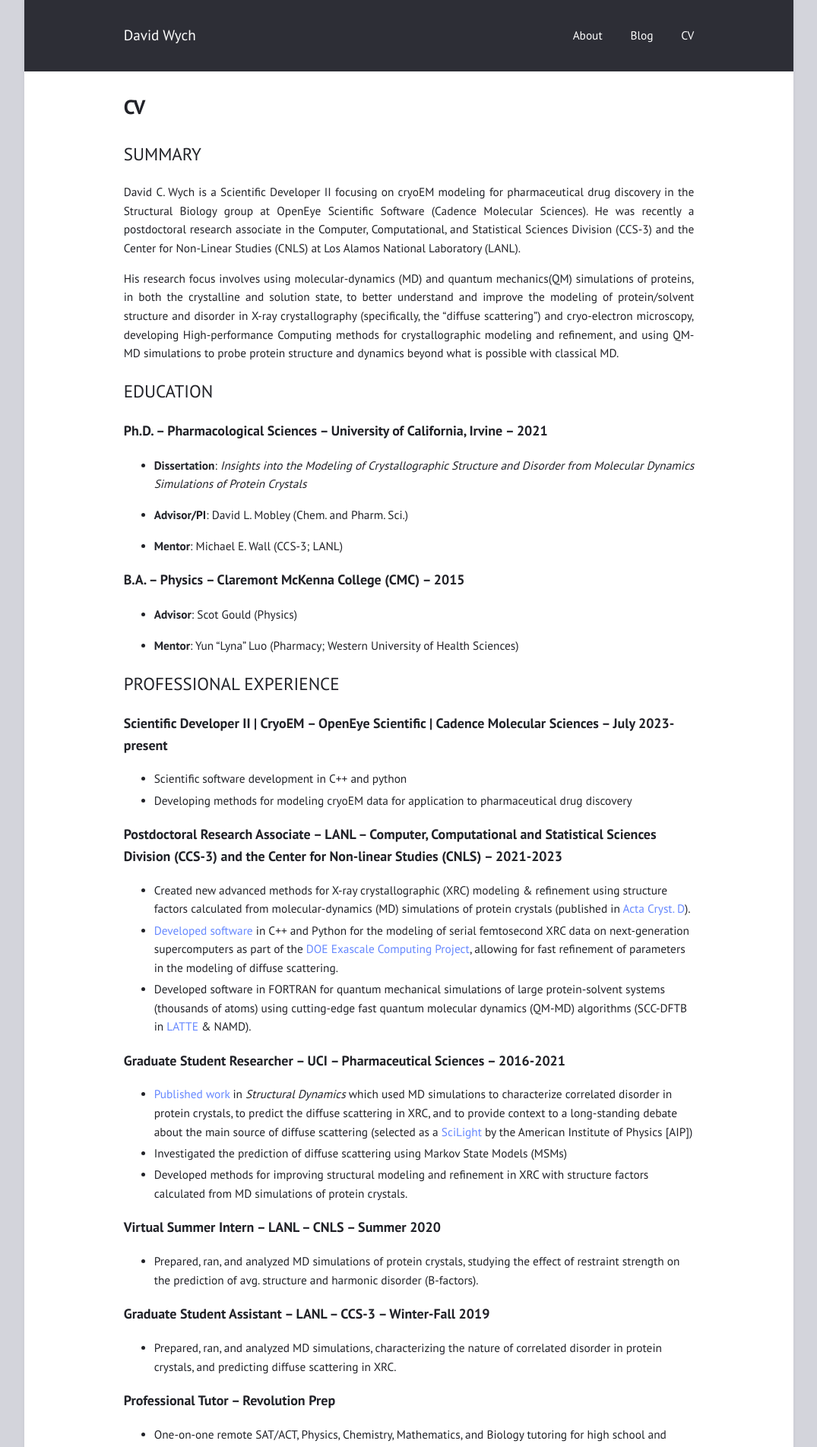
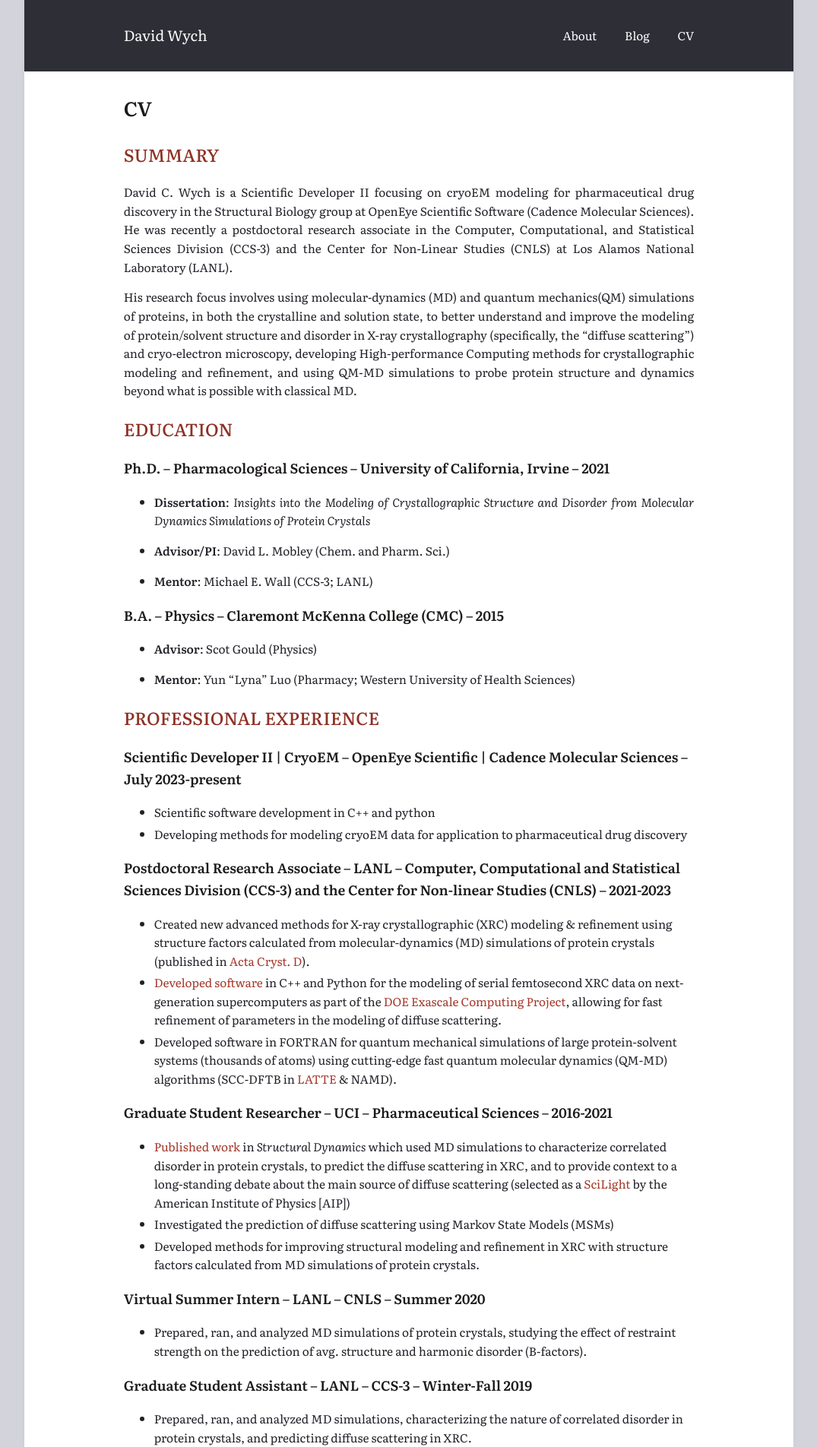
Before and after one commit to davidwych/davidwych.github.io, a Jekyll site: the page built from CV.md, in a window 1280 px wide. Shown: the top 1904 px of the page at 76% size, without its empty margins (102-1177 px from the left). Built offline with Jekyll 4.4.1, drawn with Linux system fonts in a browser that asks for light colours.

Commit message:
Switch to the Rust palette and self-hosted Literata
Body and headings are now set in Literata, served from assets/fonts
(latin and latin-ext subsets, variable weight 400-700) rather than
Google Fonts. Link and heading colors move to CSS custom properties
that flip with prefers-color-scheme: deep red on white, warm coral
and off-white on the dark background.

Co-Authored-By: Claude Opus 5.5 <noreply@anthropic.com>

```diff
--- a/_sass/basic.sass
+++ b/_sass/basic.sass
@@ -1,3 +1,18 @@
+// Colors that change between light and dark mode live in custom properties,
+// so every rule (links, headings, footnote buttons) picks up the right one.
+\:root
+  --link: #{$link-color}
+  --on-link: #{$light}
+  --heading: #{$heading-color-light}
+  --subheading: #{$subheading-color-light}
+
+@media (prefers-color-scheme: dark)
+  \:root
+    --link: #{$link-color-dark}
+    --on-link: #{$dark}
+    --heading: #{$heading-color}
+    --subheading: #{$subheading-color}
+
 body
   background: $light
   color: $dark
@@ -16,8 +31,11 @@ body
     background: $dark
     color: $semi-light
 
-h1, h2, h3, h4, h5, h6
-  color: $dark
+h1, h3, h4, h5, h6
+  color: var(--heading)
+
+h2
+  color: var(--subheading)
 
 h1
   justify-content: center
@@ -29,15 +47,6 @@ h2
 h3, h4, h5, h6
   font-weight: $heading-weight
 
-// The pastel heading colors are meant for the dark background
-@media (prefers-color-scheme: dark)
-  h1
-    color: $heading-color
-  h2
-    color: $subheading-color
-  h3, h4, h5, h6
-    color: $light
-
 b, strong, th
   font-weight: $font-weight + 200
 
@@ -45,7 +54,7 @@ p
   text-align: justify
 
 a
-  color: $link-color
+  color: var(--link)
   text-decoration: inherit
   &:hover
     text-decoration: underline
--- a/_sass/classes.sass
+++ b/_sass/classes.sass
@@ -6,13 +6,13 @@
 
 .more a
   border-radius: 2px
-  border: 1.5px solid $link-color
+  border: 1.5px solid var(--link)
   padding: .4em .8em
   transition: .2s background, .2s color
 
 .more a:hover
-  color: #fff
-  background: $link-color
+  color: var(--on-link)
+  background: var(--link)
   text-decoration: inherit
 
 .archive
--- a/_sass/font.sass
+++ b/_sass/font.sass
@@ -9,3 +9,41 @@
   src: local('PT Sans Bold'), local('PTSans-Bold'), url('../fonts/PTSans-Bold.woff') format('woff')
   font-weight: bold
   font-style: normal
+
+// Literata (SIL Open Font License, see assets/fonts/Literata-OFL.txt).
+// Variable fonts: each file covers every weight from 400 to 700. Browsers only
+// download a subset when the page uses characters in its unicode-range.
+$latin-range: U+0000-00FF, U+0131, U+0152-0153, U+02BB-02BC, U+02C6, U+02DA, U+02DC, U+0304, U+0308, U+0329, U+2000-206F, U+20AC, U+2122, U+2191, U+2193, U+2212, U+2215, U+FEFF, U+FFFD
+$latin-ext-range: U+0100-02BA, U+02BD-02C5, U+02C7-02CC, U+02CE-02D7, U+02DD-02FF, U+0304, U+0308, U+0329, U+1D00-1DBF, U+1E00-1E9F, U+1EF2-1EFF, U+2020, U+20A0-20AB, U+20AD-20C4, U+2113, U+2C60-2C7F, U+A720-A7FF
+
+@font-face
+  font-family: 'Literata'
+  src: url('../fonts/Literata-latin.woff2') format('woff2')
+  font-weight: 400 700
+  font-style: normal
+  font-display: swap
+  unicode-range: $latin-range
+
+@font-face
+  font-family: 'Literata'
+  src: url('../fonts/Literata-latin-ext.woff2') format('woff2')
+  font-weight: 400 700
+  font-style: normal
+  font-display: swap
+  unicode-range: $latin-ext-range
+
+@font-face
+  font-family: 'Literata'
+  src: url('../fonts/Literata-Italic-latin.woff2') format('woff2')
+  font-weight: 400 700
+  font-style: italic
+  font-display: swap
+  unicode-range: $latin-range
+
+@font-face
+  font-family: 'Literata'
+  src: url('../fonts/Literata-Italic-latin-ext.woff2') format('woff2')
+  font-weight: 400 700
+  font-style: italic
+  font-display: swap
+  unicode-range: $latin-ext-range
--- a/_sass/index.sass
+++ b/_sass/index.sass
@@ -1,13 +1,17 @@
 $font-size: calc(0.8rem + 0.2vw) !default
 $font-weight: 400 !default
-$font-family: "PT Sans", -apple-system, "Helvetica Neue", "Segoe UI", "Roboto", sans-serif !default
+$font-family: "Literata", Georgia, "Times New Roman", serif !default
 $heading-weight: 600 !default
 $subheading-weight: 500 !default
 $line-height: 1.6 !default
-$link-color: #68f !default
+// "Rust" palette: deep red on white, warm coral on the dark background
+$link-color: #a4372a !default
+$link-color-dark: #f08f7c !default
 $dark: #212228 !default
-$heading-color: #ffe1e8 !default
-$subheading-color: #d9ead3 !default
+$heading-color: #f1ece4 !default
+$subheading-color: #e8a596 !default
+$heading-color-light: #1d1b1a !default
+$subheading-color-light: #8f3125 !default
 $semi-light: #eeeeee !default
 $light: #ffffff !default
 
```
Also changed, not shown: assets/fonts/Literata-OFL.txt (added, +93 -0 lines), assets/fonts/Literata-Italic-latin-ext.woff2 (added), assets/fonts/Literata-Italic-latin.woff2 (added), assets/fonts/Literata-latin-ext.woff2 (added), assets/fonts/Literata-latin.woff2 (added).
